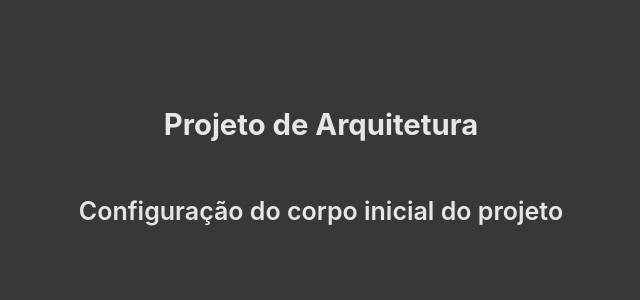
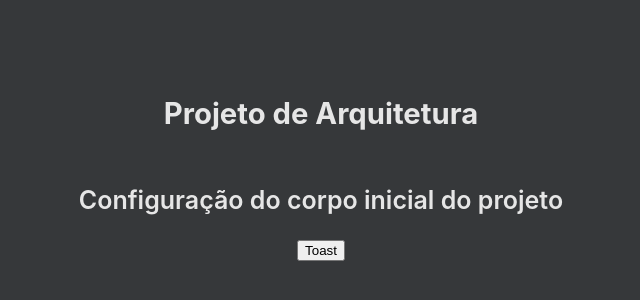
Before and after one commit to Hoshibi/ProjetoArquitetura.FRONT, a React (Create React App) app: page / in a window 1280 px wide. Shown: the part 236-536 px from the top of the page, without its empty margins (319-959 px from the left). Built offline with nearby package versions, Linux system fonts and the light colour scheme.

Commit message:
feat: configurando o toastify

```diff
--- a/src/index.tsx
+++ b/src/index.tsx
@@ -1,13 +1,16 @@
 import React from "react";
 import ReactDOM from "react-dom/client";
+import { ToastContainer } from "react-toastify";
+import "react-toastify/dist/ReactToastify.css";
 import "./index.css";
-import App from "./App";
+import App from "./pages/home/App";
 
 const root = ReactDOM.createRoot(
   document.getElementById("root") as HTMLElement
 );
 root.render(
   <React.StrictMode>
+    <ToastContainer />
     <App />
   </React.StrictMode>
 );
--- a/src/App.tsx
+++ b/src/pages/home/App.tsx
@@ -1,3 +1,4 @@
+import { toast } from "react-toastify";
 import "./App.css";
 
 function App() {
@@ -5,6 +6,7 @@ function App() {
     <div className="HomeContainer">
       <h3>Projeto de Arquitetura</h3>
       <p>Configuração do corpo inicial do projeto</p>
+      <button onClick={() => toast.success("mensagem")}>Toast</button>
     </div>
   );
 }
```
Also changed, not shown: src/pages/home/App.css (renamed from src/App.css).
